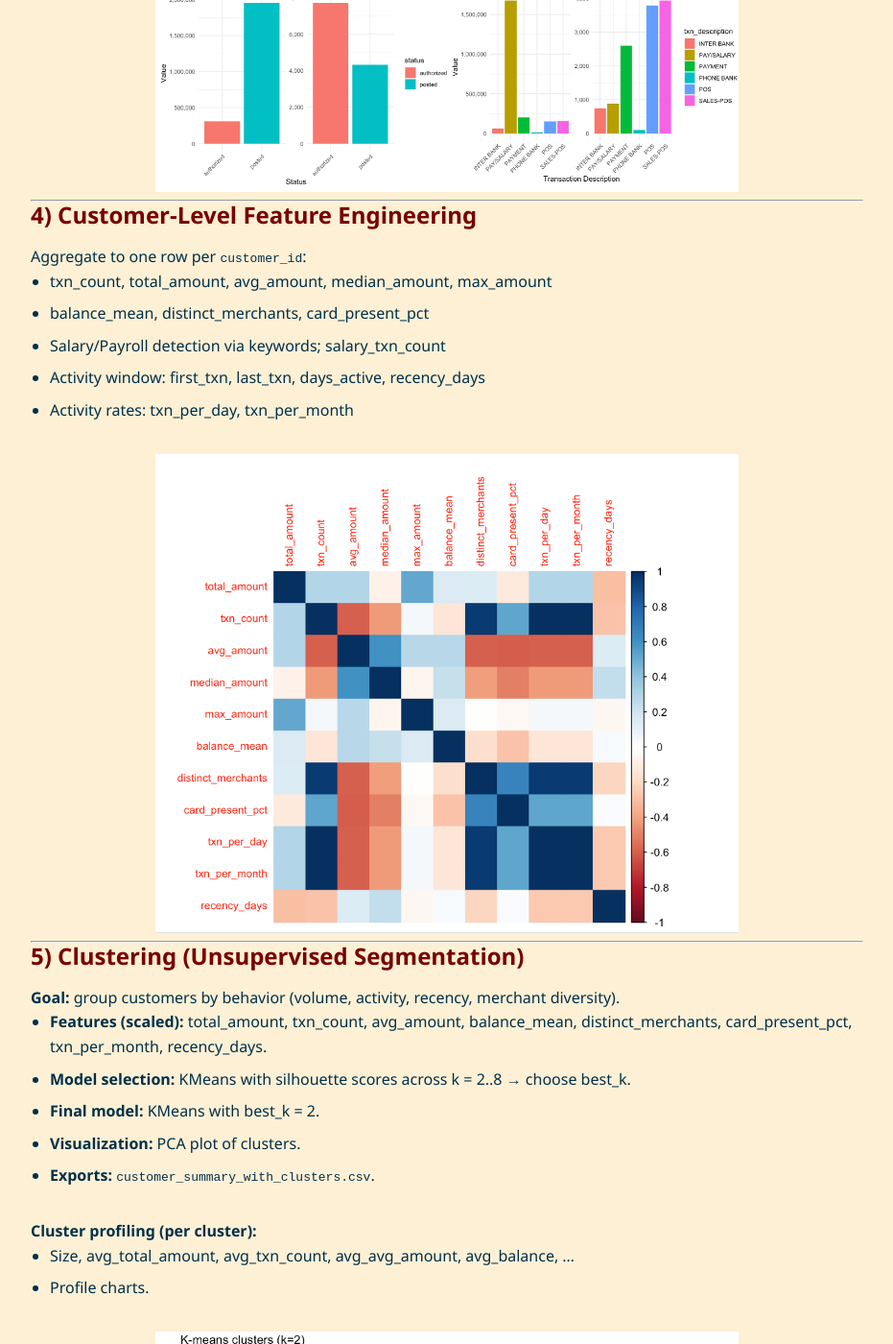
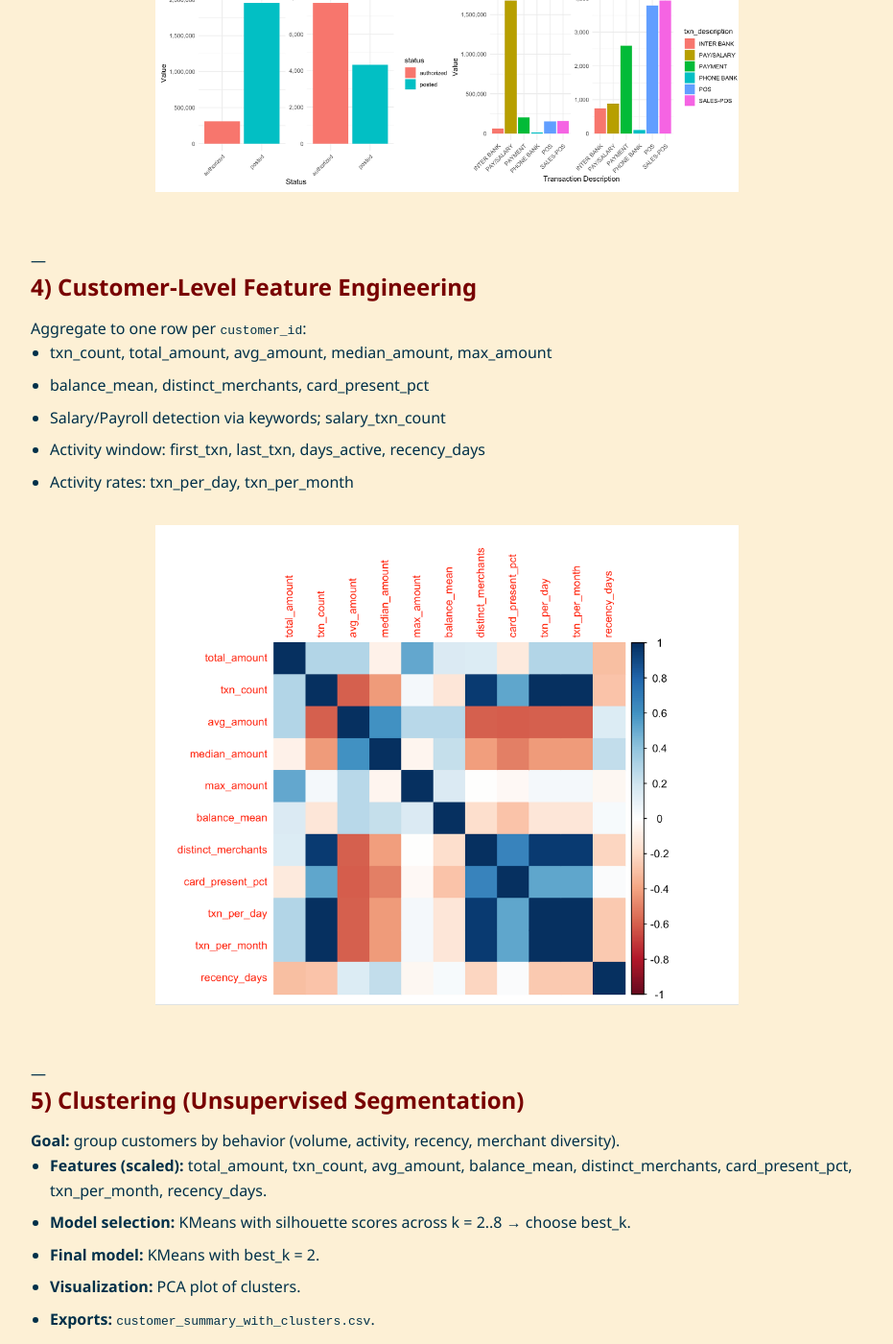
Before and after one commit to kang-tian/kang-tian.github.io, a Jekyll site: the page built from projects/Customer_Transaction_Risk_Analysis_R/index.md, in a window 1280 px wide and 1400 px high, scrolled down 3703 px. Shown: the whole window at 96% size, without its empty margins (174-1105 px from the left). Built offline with Jekyll 4.4.1, drawn with Linux system fonts in a browser that asks for light colours; our own code applies the rules of GitHub Pages for plain Markdown files.

Commit message:
Update index.md

```diff
--- a/projects/Customer_Transaction_Risk_Analysis_R/index.md
+++ b/projects/Customer_Transaction_Risk_Analysis_R/index.md
@@ -64,7 +64,7 @@ The goal is to uncover behavioral patterns, identify high-value customers, and s
 <p align="center">
   <img src="/projects/Customer_Transaction_Risk_Analysis_R/images/Picture7.png" alt="Reviews per Page" width="70%"/>
 </p>
-<p></p>
+<br><br>
 ---
 
 ## 4) Customer-Level Feature Engineering
@@ -78,7 +78,7 @@ Aggregate to one row per `customer_id`:
 <p align="center">
   <img src="/projects/Customer_Transaction_Risk_Analysis_R/images/Picture8.png" alt="Reviews per Page" width="70%"/>
 </p>
-<p></p>
+<br><br>
 ---
 
 ## 5) Clustering (Unsupervised Segmentation)
@@ -101,7 +101,7 @@ Aggregate to one row per `customer_id`:
 <p align="center">
   <img src="/projects/Customer_Transaction_Risk_Analysis_R/images/Picture10.png" alt="Reviews per Page" width="70%"/>
 </p>
-<p></p>
+<br><br>
 ---
 
 ## 6) RFM Analysis (Segmentation)
```
